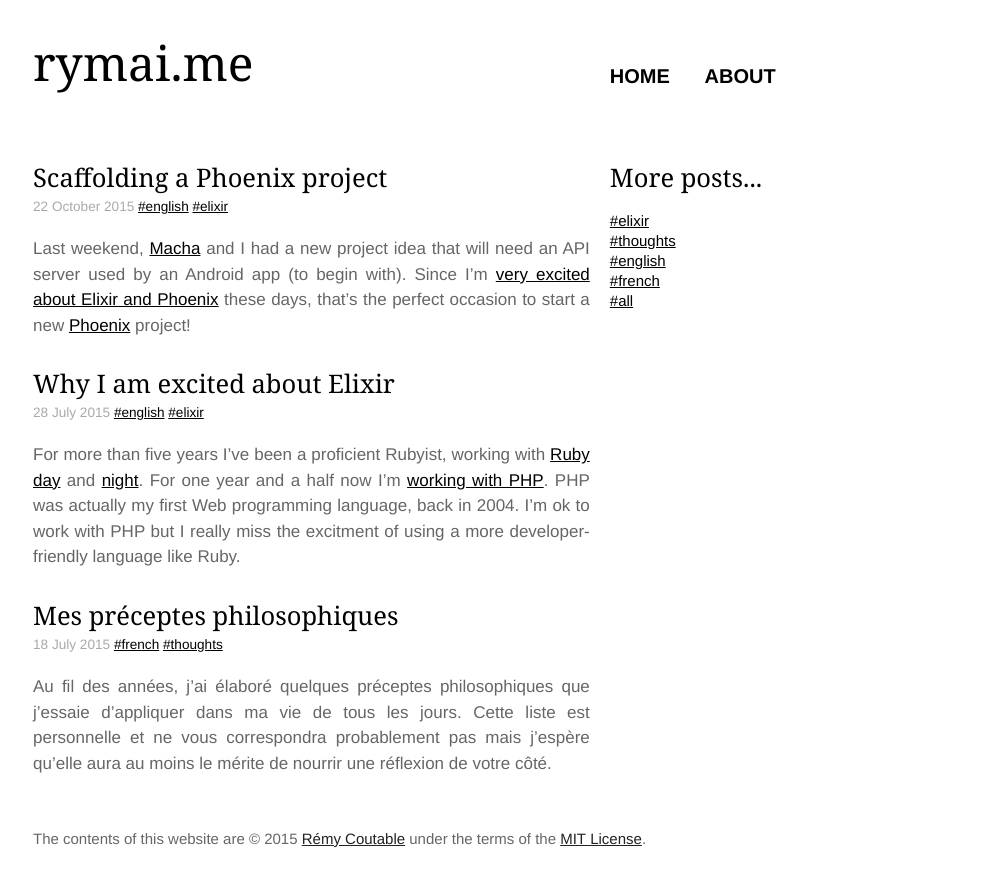
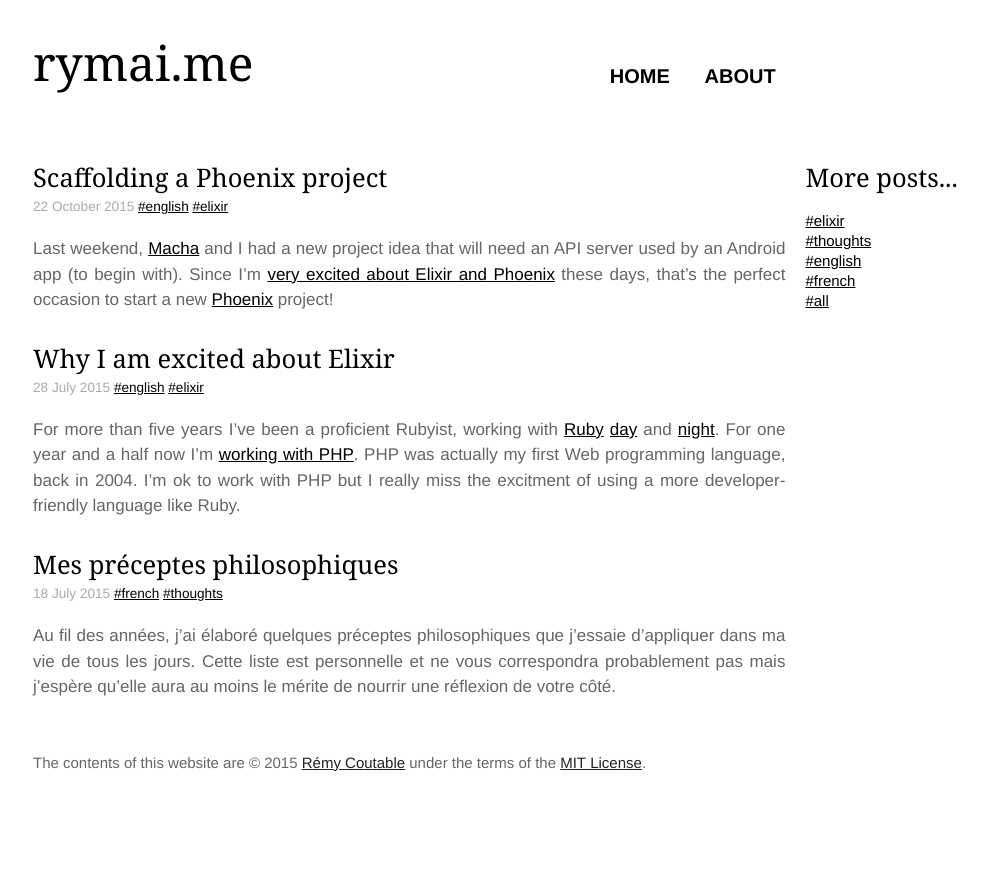
Before and after one commit to rymai/rymai.github.io, a Jekyll site: the page built from index.html, in a window 1280 px wide. Shown: the top 887 px of the page, without its empty margins (138-1126 px from the left). Built offline with Jekyll 4.4.1, drawn with Linux system fonts in a browser that asks for light colours; Markdown is read by kramdown in place of the engine named in the settings; the list of posts is cut into pages by our own code.

Commit message:
Make the central column wider

```diff
--- a/_includes/sidebar.html
+++ b/_includes/sidebar.html
@@ -1,4 +1,4 @@
-<div class="unit two-fifths hide-on-mobiles">
+<div class="unit one-fifth hide-on-mobiles">
   <aside>
     <h2><a href="/archives">More posts...</a></h2>
     <ul>
--- a/_layouts/default.html
+++ b/_layouts/default.html
@@ -4,7 +4,7 @@
 
     <section class="content">
       <div class="grid">
-        <div class="unit three-fifths center-on-mobiles">
+        <div class="unit four-fifths center-on-mobiles">
           {{ content }}
         </div>
 
```
